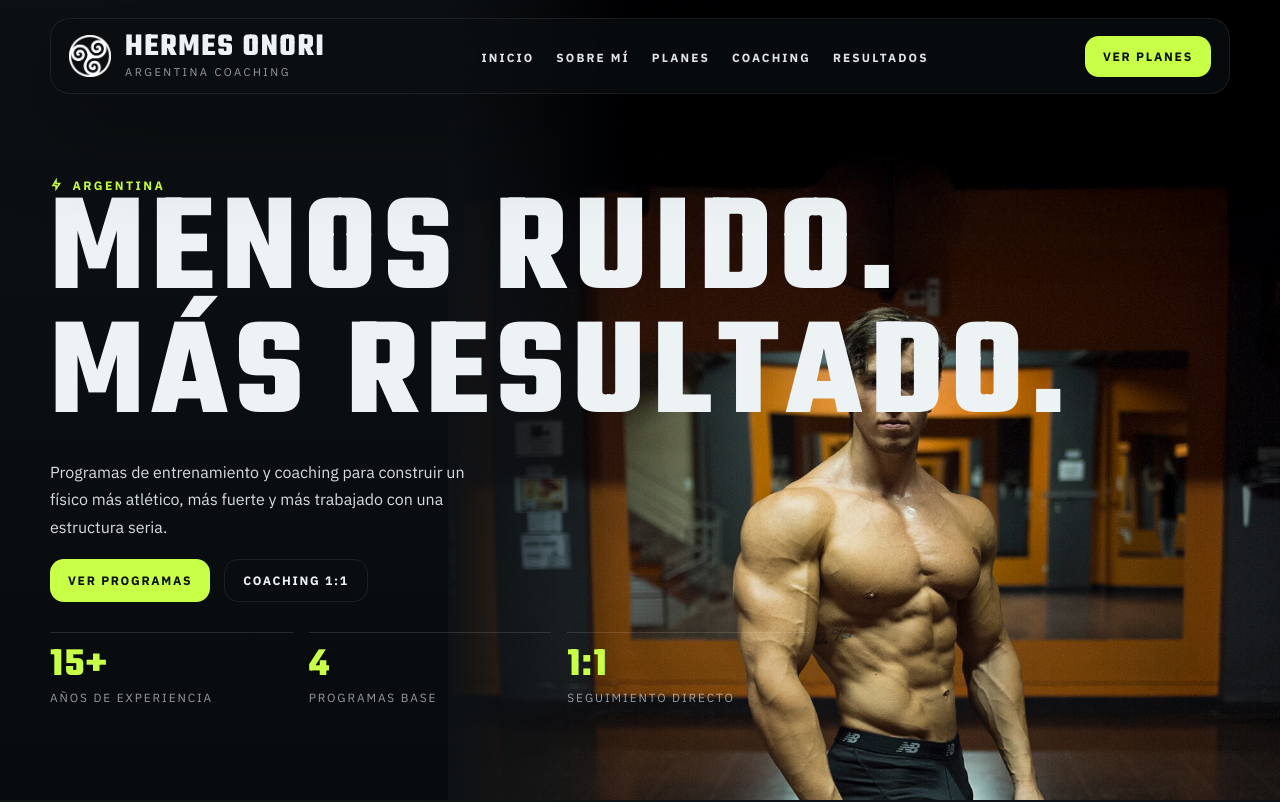
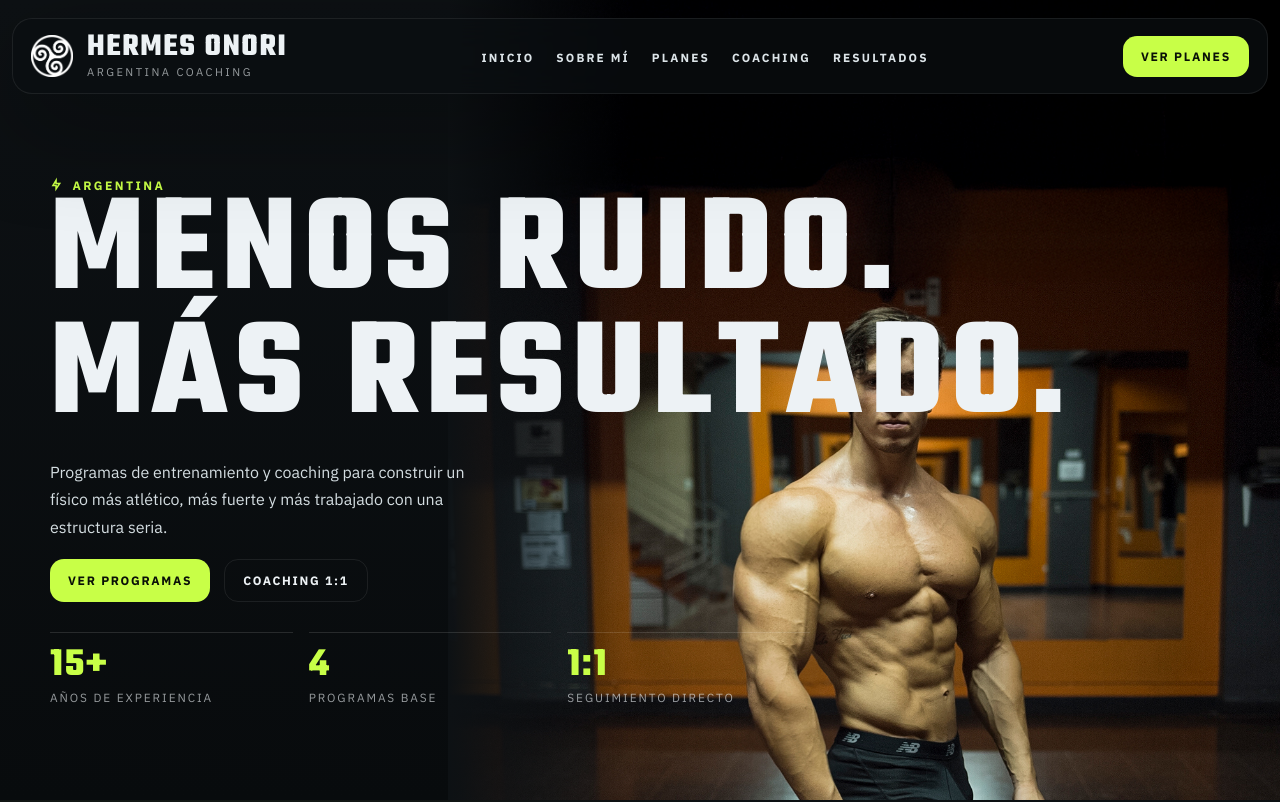
Before and after one commit to luapicone/gero-trainer, a website built with Vite: page pagina1.html in a window 1280 px wide. Shown: the top 802 px of the page. Built offline with nearby package versions, Linux system fonts and the light colour scheme.

Commit message:
tu mensaje

```diff
--- a/pagina1.html
+++ b/pagina1.html
@@ -45,13 +45,14 @@
     img { display: block; max-width: 100%; }
     a { color: inherit; }
     .container { width: min(var(--container), calc(100% - 40px)); margin: 0 auto; }
+    .hero > .container { max-width: 1380px; }
 
     .nav {
       position: fixed;
       top: 18px;
       left: 50%;
       transform: translateX(-50%);
-      width: min(var(--container), calc(100% - 28px));
+      width: calc(100% - 24px);
       z-index: 1000;
       display: flex;
       align-items: center;
```
